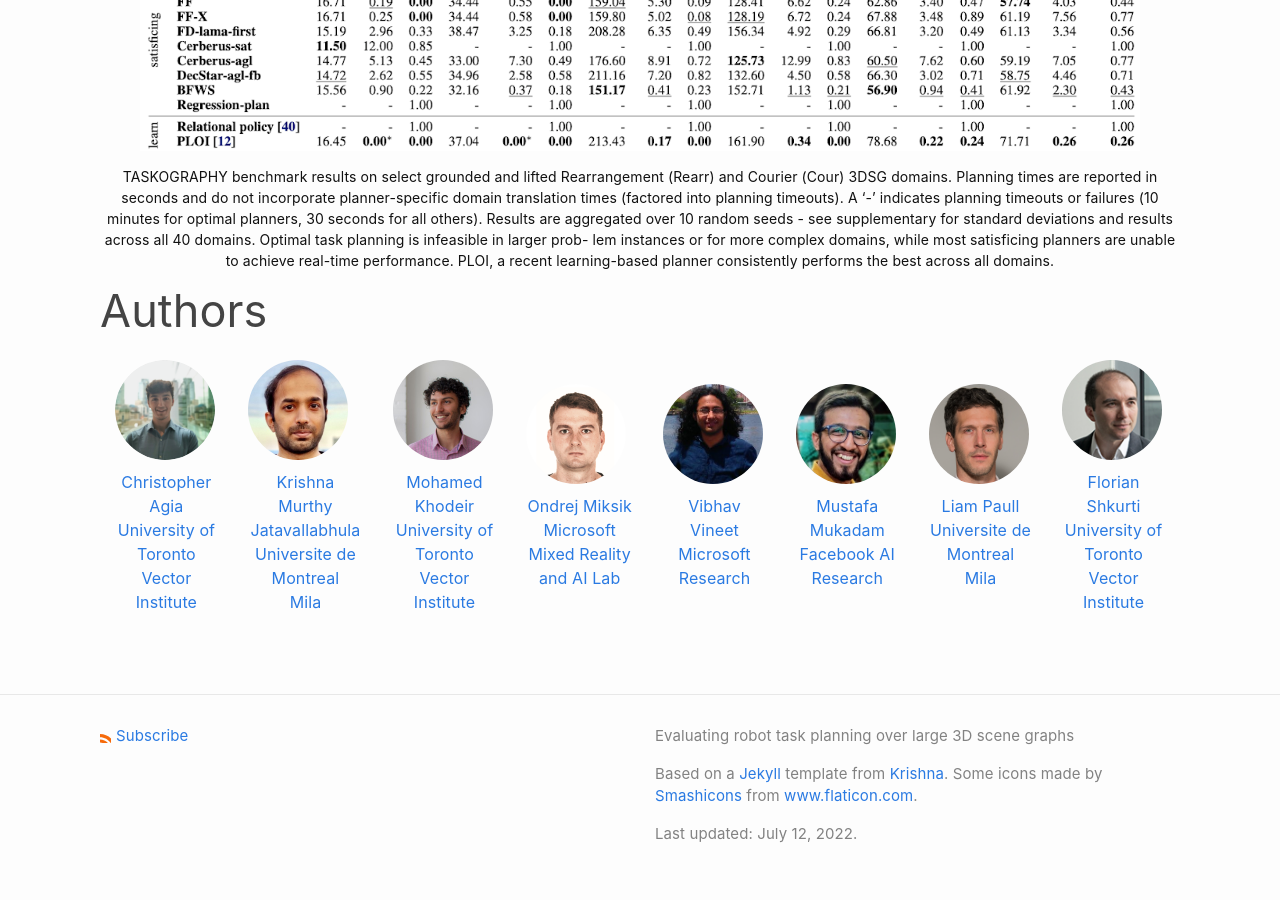
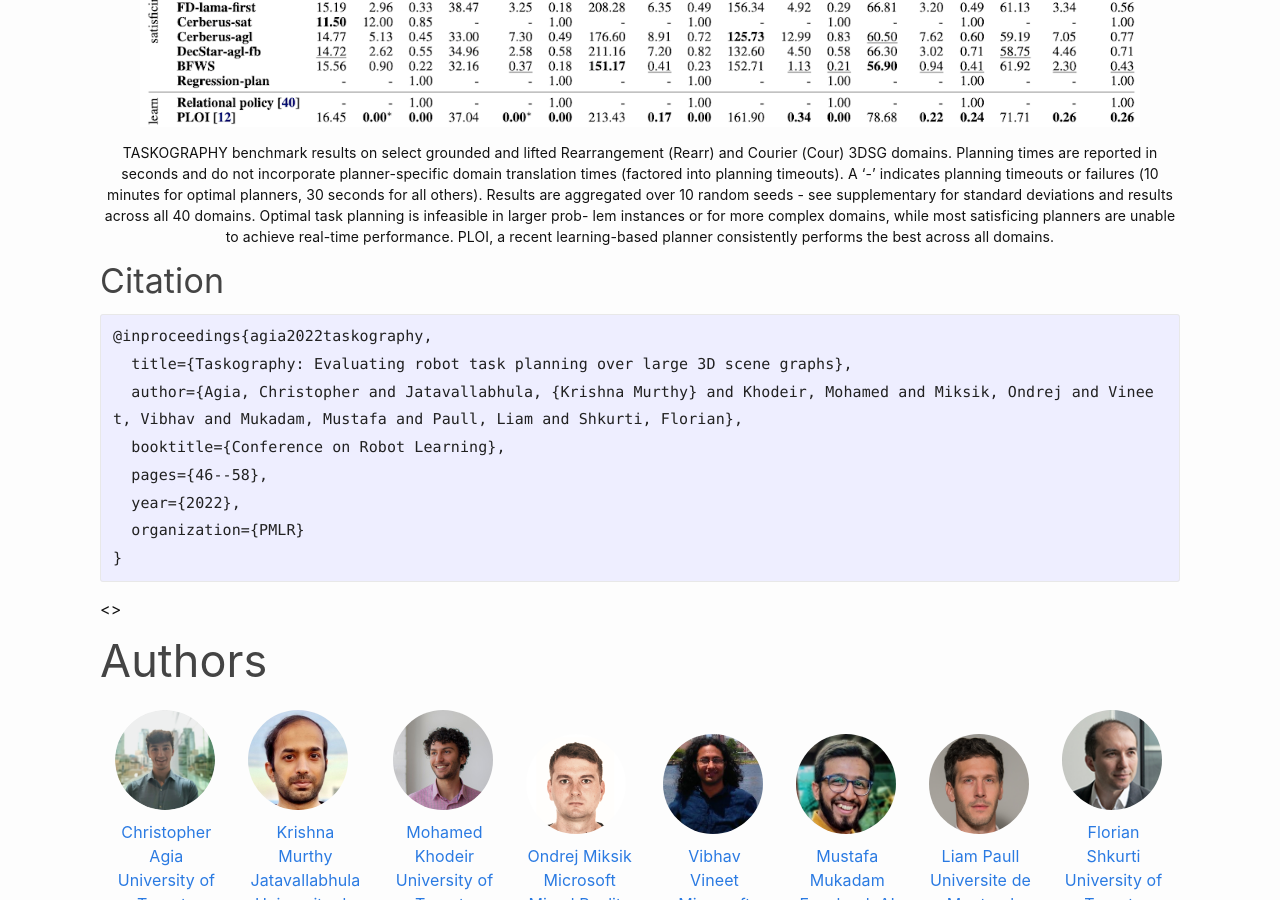
Before and after one commit to taskography/taskography.github.io, a Jekyll site: the page built from index.md, in a window 1280 px wide and 900 px high, scrolled down 2408 px. Built offline with Jekyll 4.4.1, drawn with Linux system fonts in a browser that asks for light colours; some of the changed text lies outside the part shown.

Commit message:
add citation
Signed-off-by: agiachris <christopheragia@gmail.com>

````diff
--- a/index.md
+++ b/index.md
@@ -28,9 +28,6 @@ layout: home
 
 
 ### Quick links
-
-<font color="red">Please watch this page for our code release announcement in the next few days</font>
-
 
 
 
@@ -93,3 +90,19 @@ layout: home
 	<figcaption><p align="center">TASKOGRAPHY benchmark results on select grounded and lifted Rearrangement (Rearr) and Courier (Cour) 3DSG domains. Planning times are reported in seconds and do not incorporate planner-specific domain translation times (factored into planning timeouts). A ‘-’ indicates planning timeouts or failures (10 minutes for optimal planners, 30 seconds for all others). Results are aggregated over 10 random seeds - see supplementary for standard deviations and results across all 40 domains. Optimal task planning is infeasible in larger prob- lem instances or for more complex domains, while most satisficing planners are unable to achieve real-time performance. PLOI, a recent learning-based planner consistently performs the best across all domains.</p></figcaption>
 	</p>
 </figure>
+
+
+### Citation
+
+```
+@inproceedings{agia2022taskography,
+  title={Taskography: Evaluating robot task planning over large 3D scene graphs},
+  author={Agia, Christopher and Jatavallabhula, {Krishna Murthy} and Khodeir, Mohamed and Miksik, Ondrej and Vineet, Vibhav and Mukadam, Mustafa and Paull, Liam and Shkurti, Florian},
+  booktitle={Conference on Robot Learning},
+  pages={46--58},
+  year={2022},
+  organization={PMLR}
+}
+```
+
+<>
````
Also changed, not shown: other parts of index.md (+1 -1 lines).
